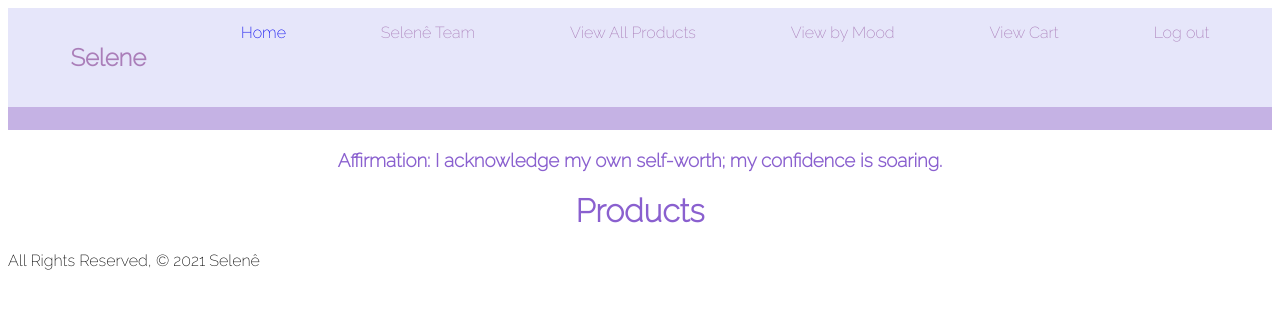
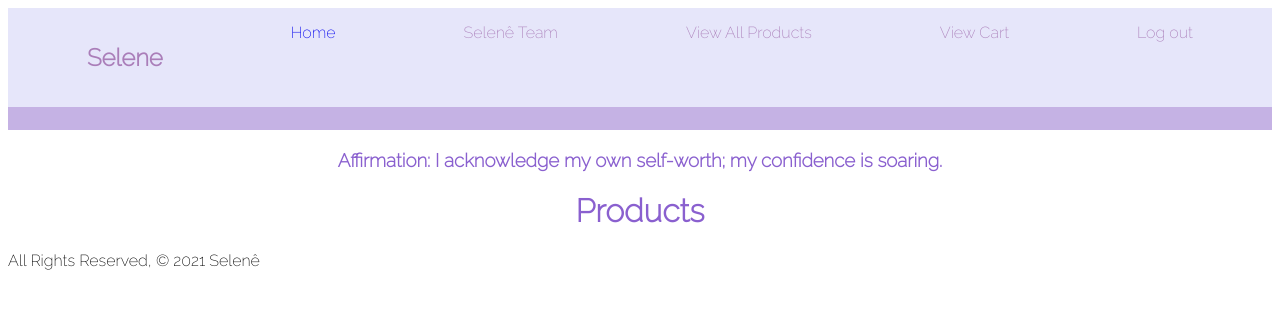
Before and after one commit to BrownMY/Selene, a Django app: page /products/ in a window 1280 px wide. Shown: the top 309 px of the page. Run offline with Django 3.2, Linux system fonts and the light colour scheme; a user stored in the database is signed in; data that the repository does not hold is empty.

Commit message:
styling changes

```diff
--- a/main_app/static/polls/style.css
+++ b/main_app/static/polls/style.css
@@ -65,15 +65,16 @@ img {
 }
 
 .prod-index-page {
-    display: grid;
-    justify-content: column;
-    align-items: center;
+    display: flex;
+    flex-direction: row;
+    justify-content: center;
+
 }
 
 .prod-index-div {
-    max-width: 300px;
     display: flex;
     flex-direction: column;
+    max-width: 300px;
 }
 .prod-index-head{
     justify-content: center;
--- a/main_app/templates/base.html
+++ b/main_app/templates/base.html
@@ -25,7 +25,6 @@
           {% if user.is_authenticated %}
 
             <li><a class="nav" href="{% url 'products_index' %}">View All Products</a></li>
-            <li><a class="nav" href="{% url 'mood' %}">View by Mood</a></li>
             <li><a class="nav" href="{% url 'cart' %}">View Cart</a></li>
             <li><a class="nav" href="{% url 'logout' %}">Log out</a></li>
 
--- a/main_app/templates/products/show.html
+++ b/main_app/templates/products/show.html
@@ -4,12 +4,12 @@
 <h1 class="product_name">{{ product.name }}</h1>
 
 
-<p class="prod-descrip-show">Description <br /> {{ product.description }}</p>
+<p class="prod-descrip-show"> about {{ product.name }} <br /> {{ product.description }}</p>
 <div class="prod-img-box-show">
     <img src='{{ product.imgurl }}'/>
     <p class="prod-price-show">${{ product.price }}</p>
-    <p class="prod-rating-show">Rating: {{ product.rating }}</p>
-    <p class="prod-mood-show">Category:<a href="/products/mood/{{ product.category }}">{{ product.category }}</a></p>
+    <p class="prod-rating-show">rating: {{ product.rating }}</p>
+    <p class="prod-mood-show">mood: <a href="/products/mood/{{ product.category }}">{{ product.category }}</a></p>
     <p><a href="{% url 'cart_add' product.id %}">Add To Cart</a></p>
 </div>
 <hr/>
```
Also changed, not shown: main_app/templates/index.html (+5 -3 lines).
